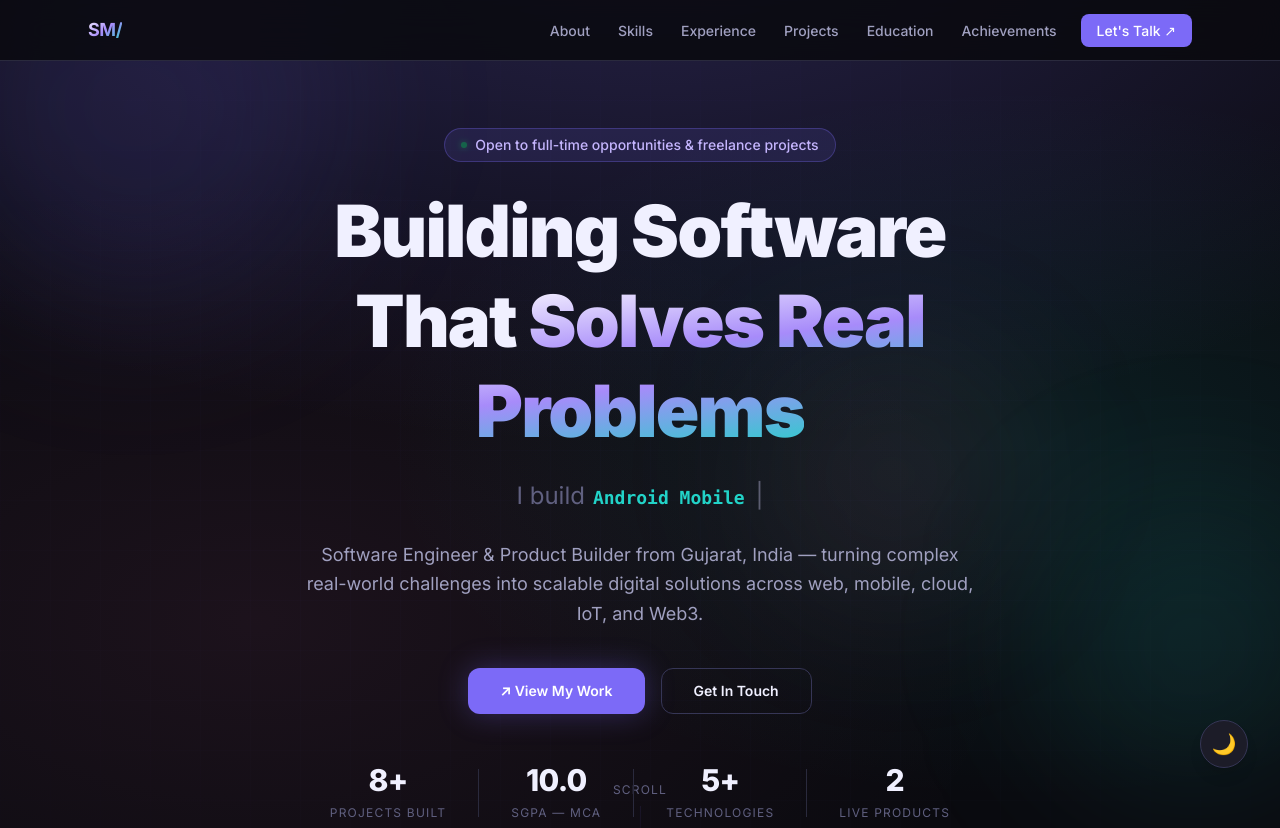
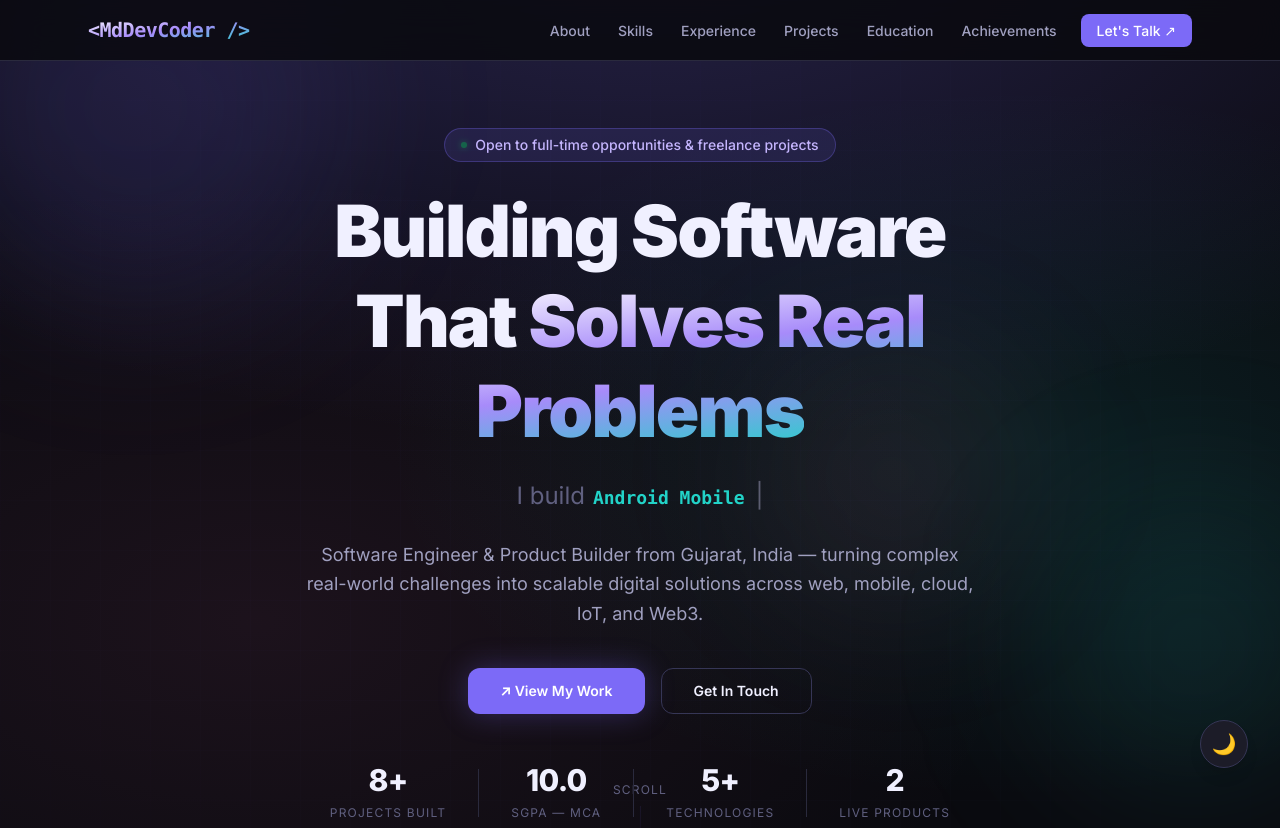
Before and after one commit to MdDevCoder/portfolio, a React (Vite) app: page / in a window 1280 px wide. Shown: the top 828 px of the page. Built offline with nearby package versions, Linux system fonts and the light colour scheme.

Commit message:
style: Update navbar logo to <MdDevCoder />

```diff
--- a/src/components/layout/Navbar.tsx
+++ b/src/components/layout/Navbar.tsx
@@ -33,8 +33,8 @@ const Navbar = () => {
   return (
     <nav className="fixed top-0 left-0 right-0 z-50 glass-nav border-b border-[var(--border)] transition-all duration-300">
       <div className="max-w-6xl mx-auto flex items-center justify-between px-6 py-4">
-        <a href="#hero" className="text-lg font-bold text-gradient tracking-tight no-underline">
-          SM/
+        <a href="#hero" className="text-xl font-bold text-gradient tracking-tight no-underline font-mono">
+          &lt;MdDevCoder /&gt;
         </a>
 
         {/* Desktop Nav */}
```
